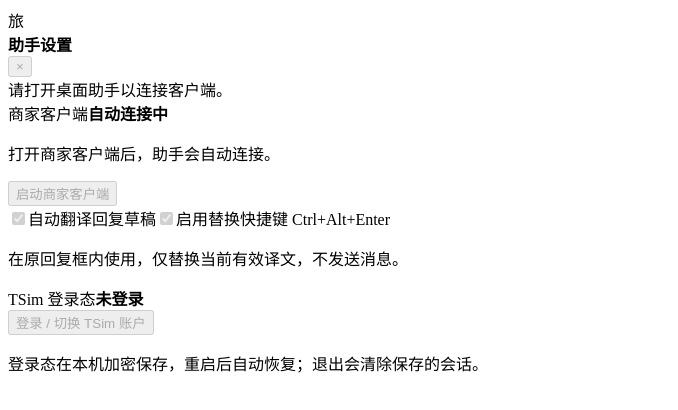
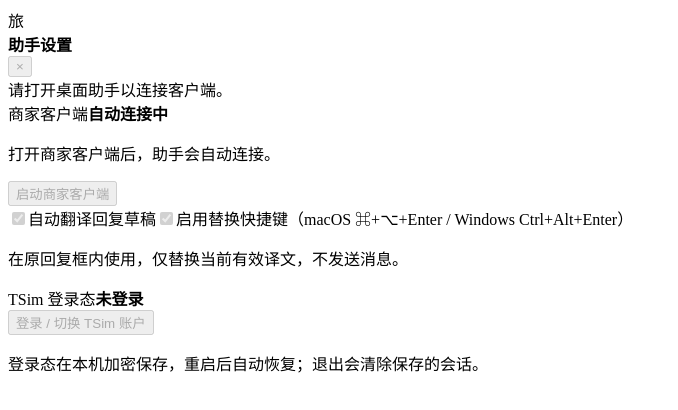
Before and after one commit to meruchan0623/trip_vendor_im_companion, a React (Vite) app: page / in a window 1280 px wide. Shown: the top 410 px of the page, without its empty margins (0-678 px from the left). Built offline with nearby package versions, Linux system fonts and the light colour scheme.

Commit message:
feat(composer): 支持 macOS 草稿替换快捷键
原编辑器接受 macOS 的 ⌘+⌥+Enter 与 Windows 的 Ctrl+Alt+Enter，并继续拒绝重复、合成事件和输入法组合键。设置和提示展示两种组合，快捷键仅替换草稿；相关回归测试和差异格式检查通过。

```diff
--- a/runtime/native-composer.ts
+++ b/runtime/native-composer.ts
@@ -4,7 +4,7 @@ import {collectTextRuns,findIdentifierMatches,inferIdentifierType,MESSAGE_TEXT_S
 const SELECTOR='.tiptap.ProseMirror.chat-editor[contenteditable="true"]';
 interface PublicEditor {view:{dom:HTMLElement;composing:boolean;focus():void};state:{doc:{content:{size:number}}};isDestroyed:boolean;isEditable:boolean;getJSON():unknown;on(type:string,handler:()=>void):unknown;off(type:string,handler:()=>void):unknown;commands:{setContent(content:unknown,emitUpdate:boolean,parseOptions:{preserveWhitespace:'full'}):boolean;setTextSelection(position:number):boolean}}
 export type NativeInteraction={type:'draft-changed'}|{type:'replace-shortcut';snapshot:VerifiedComposerSnapshot};
-export function isReplaceChord(event:Pick<KeyboardEvent,'key'|'ctrlKey'|'altKey'|'shiftKey'|'metaKey'>){return event.key==='Enter'&&event.ctrlKey&&event.altKey&&!event.shiftKey&&!event.metaKey;}
+export function isReplaceChord(event:Pick<KeyboardEvent,'key'|'ctrlKey'|'altKey'|'shiftKey'|'metaKey'>){return event.key==='Enter'&&event.altKey&&!event.shiftKey&&(event.ctrlKey!==event.metaKey);}
 export function isReplaceIntent(event:Pick<KeyboardEvent,'key'|'ctrlKey'|'altKey'|'shiftKey'|'metaKey'|'isTrusted'|'repeat'|'isComposing'|'keyCode'>){return isReplaceChord(event)&&event.isTrusted&&!event.repeat&&!event.isComposing&&event.keyCode!==229;}
 export interface NativePoll {snapshot?:VerifiedComposerSnapshot;writeVerified:boolean;reason?:string;orderEntries?:OrderEntry[];orderViewport?:OrderViewport;messageSurface?:MessageSurface;orderFrame?:{rect:SurfaceRect;clientWidth:number;clientHeight:number;clientLeft:number;clientTop:number}}
 const inactiveSurface=():MessageSurface=>({active:false,composerRect:null,toolbarRect:null});
--- a/src/ui/Panels.tsx
+++ b/src/ui/Panels.tsx
@@ -47,7 +47,7 @@ const phases = {
 function ShortcutHint({ state, canReplace }: { state: StandaloneState; canReplace: boolean }) {
   const enabled = state.shortcutEnabled !== false;
   const explanation = !enabled ? "快捷键已关闭" : canReplace ? "在原回复框按下即可替换" : "等待当前草稿的可替换译文";
-  return <p className="shortcut-hint" role="note"><kbd>Ctrl+Alt+Enter</kbd><span>{explanation}；仅替换，不发送</span></p>;
+  return <p className="shortcut-hint" role="note"><kbd>macOS ⌘+⌥+Enter</kbd><kbd>Windows Ctrl+Alt+Enter</kbd><span>{explanation}；仅替换，不发送</span></p>;
 }
 export function ComposerToolbar({
   api,
@@ -74,7 +74,7 @@ export function ComposerToolbar({
   const [copiedText,setCopiedText]=useState<string|null>(null);
   const copied=state.phase==='ready'&&!!preview&&copiedText===preview;
   return (
-    <main className="composer-toolbar" aria-label="回复翻译工具" title={state.shortcutEnabled === false ? "替换快捷键已关闭" : "在原回复框按 Ctrl+Alt+Enter 替换当前有效译文，仅替换不发送"}>
+    <main className="composer-toolbar" aria-label="回复翻译工具" title={state.shortcutEnabled === false ? "替换快捷键已关闭" : "在原回复框按 macOS ⌘+⌥+Enter / Windows Ctrl+Alt+Enter 替换当前有效译文，仅替换不发送"}>
       <section className="composer-expanded" aria-label="译文预览与操作">
         <div className="composer-options">
           <select aria-label="翻译目标语言" id="target-language" value={language} disabled={state.phase==='replacing'} onChange={event=>setLanguage(event.target.value as PanelTarget)}>
@@ -249,7 +249,7 @@ export function SettingsPanel({ api, state, busy, perform }: BaseProps) {
         </label>
         <label className="shortcut-setting">
           <input type="checkbox" checked={state.shortcutEnabled !== false} disabled={!api || state.phase === "replacing"} onChange={event => void perform(() => api.setTranslationOptions({shortcutEnabled:event.target.checked}))} />
-          启用替换快捷键 Ctrl+Alt+Enter
+          启用替换快捷键（macOS ⌘+⌥+Enter / Windows Ctrl+Alt+Enter）
         </label>
         <p className="hint">在原回复框内使用，仅替换当前有效译文，不发送消息。</p>
       </section>
```
Also changed, not shown: 1 other file (tests, documents, lock files or other folders).
